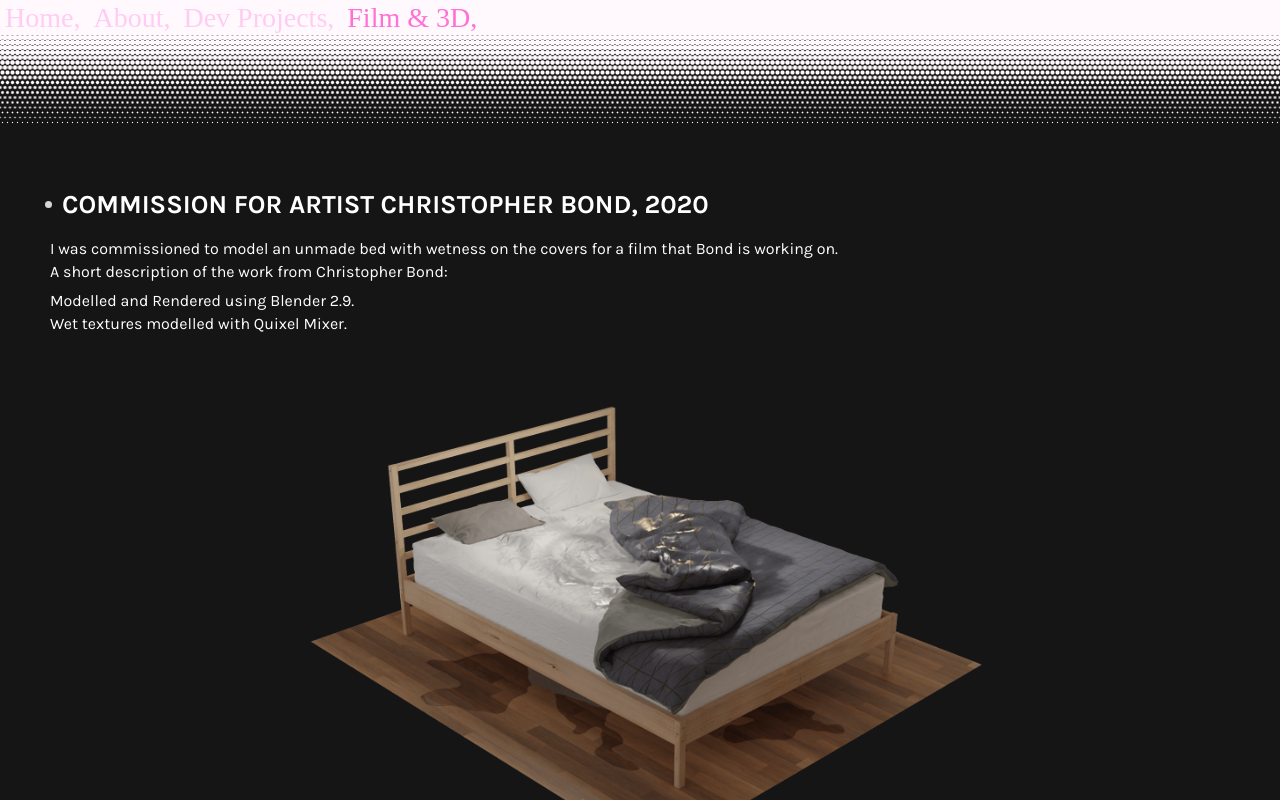
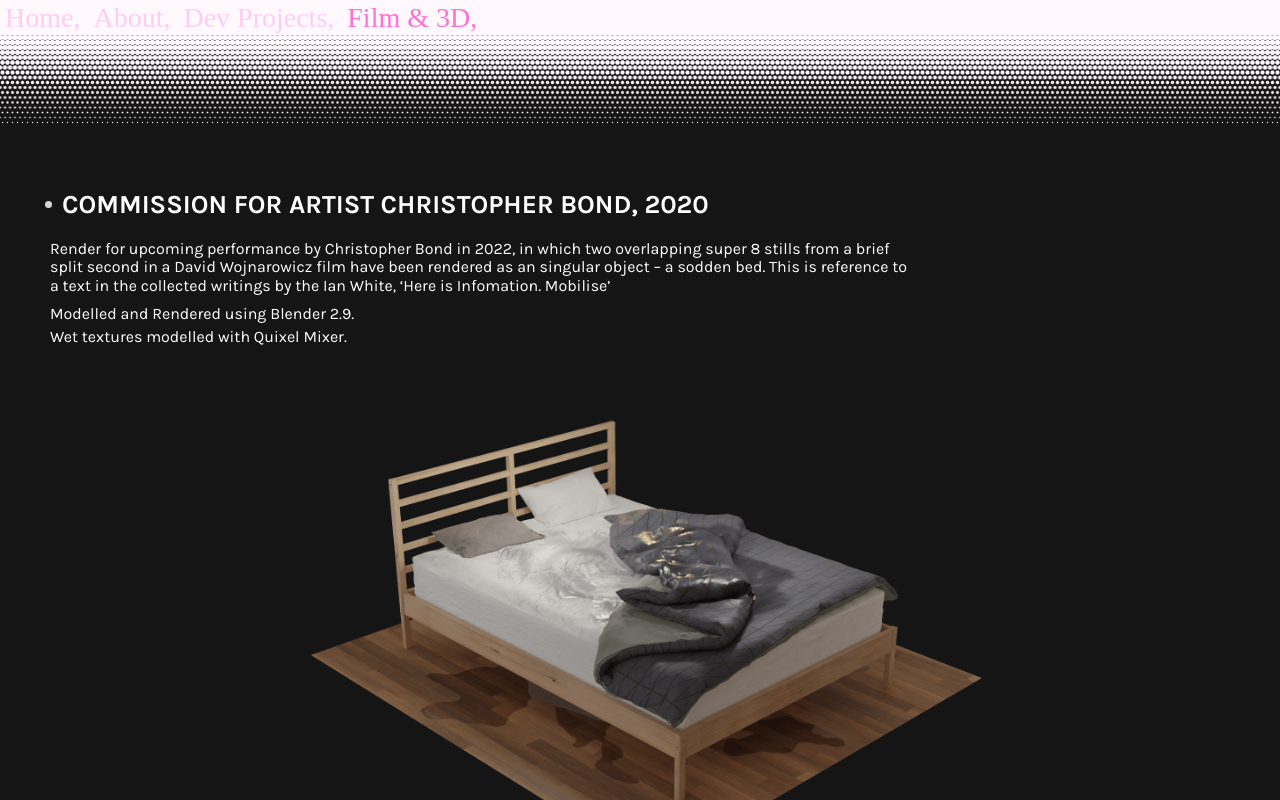
Before and after one commit to annamonkman/react-portfolio, a React (Create React App) app: page /art in a window 1280 px wide. Shown: the top 800 px of the page. Built offline with nearby package versions, Linux system fonts and the light colour scheme; a web font is replaced by a local one.

Commit message:
chris descirption

```diff
--- a/src/components/Art.js
+++ b/src/components/Art.js
@@ -49,12 +49,11 @@ const Art = () => {
         <div className="art-info-wrapper">
           <h3 className="art-title"><span className="dot art-dot"></span>Commission for artist Christopher Bond, 2020</h3>
           <div className="art-description">
-            <p>I was commissioned to model an unmade bed with wetness on the covers for a film that Bond is working on.</p>
-            <p>A short description of the work from Christopher Bond: </p>
+            <p>Render for upcoming performance by Christopher Bond in 2022, in which two overlapping super 8 stills from a brief split second in a David Wojnarowicz film have been rendered as an singular object – a sodden bed. This is reference to a text in the collected writings by the Ian White, ‘Here is Infomation. Mobilise’</p>
           </div>
           <div className="art-tech">
             <p>Modelled and Rendered using Blender 2.9.</p>
-            <p> Wet textures modelled with Quixel Mixer. </p>
+            <p>Wet textures modelled with Quixel Mixer. </p>
           </div>
         </div>
         <div className="art-gallery-wrapper">
```
